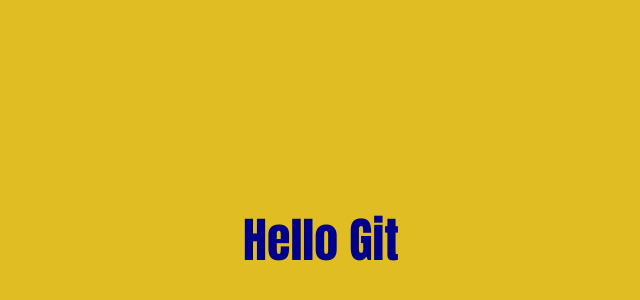
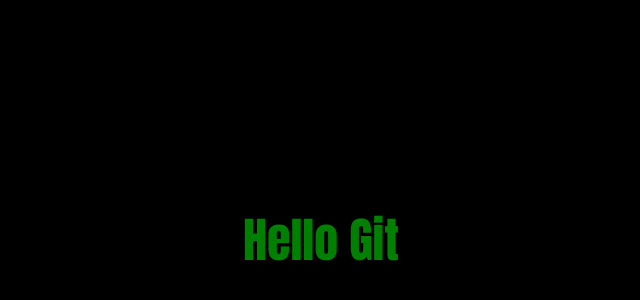
Before and after one commit to ouarda2024/tp-git-intro, a plain HTML site: page index.html in a window 1280 px wide. Shown: the part 168-468 px from the top of the page, without its empty margins (319-959 px from the left). Drawn offline with Linux system fonts and the light colour scheme.

Commit message:
changement de style vers black green

```diff
--- a/index.html
+++ b/index.html
@@ -5,14 +5,14 @@
     <title>Mon Titre</title>
         <style>
         body {
-            background-color: rgb(224, 190, 35);
+            background-color: black;
             display: flex;
             justify-content: center;
             align-items: center;
             height: 100vh;
         }
         h1 {
-            color: darkblue;
+            color: green;
             font-family: Impact, Haettenschweiler, 'Arial Narrow Bold', sans-serif;
             font-size: 48px;
             text-align: center;
```
